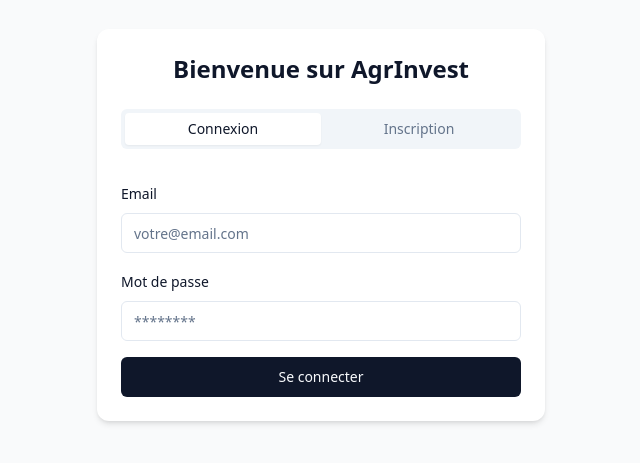
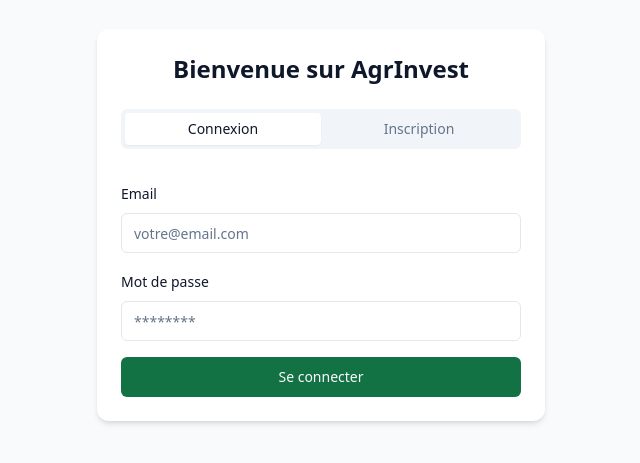
Before and after one commit to lounaagency/maintsovola, a React (Vite) app: page /auth in a window 1280 px wide. Shown: the part 175-638 px from the top of the page, without its empty margins (319-959 px from the left). Built offline with nearby package versions, Linux system fonts and the light colour scheme.

Commit message:
Add Maintso Vola color
Add the Maintso Vola color to the color palette.

```diff
--- a/src/index.css
+++ b/src/index.css
@@ -20,7 +20,7 @@
     --card: 0 0% 100%;
     --card-foreground: 222.2 47.4% 11.2%;
 
-    --primary: 222.2 47.4% 11.2%;
+    --primary: 151 72% 26%; /* Maintso Vola green - derived from #13764A */
     --primary-foreground: 210 40% 98%;
 
     --secondary: 210 40% 96.1%;
@@ -32,7 +32,7 @@
     --destructive: 0 92% 63%;
     --destructive-foreground: 210 40% 98%;
 
-    --ring: 215 20.2% 65.1%;
+    --ring: 151 72% 26%; /* Match primary color */
 
     --radius: 0.5rem;
   }
@@ -56,7 +56,7 @@
     --card: 224 71% 4%;
     --card-foreground: 213 31% 91%;
 
-    --primary: 210 40% 98%;
+    --primary: 151 72% 26%; /* Maintso Vola green - derived from #13764A */
     --primary-foreground: 222.2 47.4% 1.2%;
 
     --secondary: 222.2 47.4% 11.2%;
@@ -65,7 +65,7 @@
     --destructive: 0 63% 31%;
     --destructive-foreground: 210 40% 98%;
 
-    --ring: 216 34% 17%;
+    --ring: 151 72% 26%; /* Match primary color */
 
     --radius: 0.5rem;
   }
@@ -87,7 +87,7 @@
   }
 
   .bottom-nav-item.active {
-    @apply text-primary;
+    @apply text-maintso; /* Updated to use Maintso color */
   }
 
   .bottom-nav-item .relative {
--- a/src/pages/Settings.tsx
+++ b/src/pages/Settings.tsx
@@ -134,7 +134,7 @@ const Settings: React.FC = () => {
             </div>
 
             <div className="pt-2">
-              <Button type="submit" className="w-full" disabled={saving}>
+              <Button type="submit" className="w-full bg-maintso hover:bg-maintso-600" disabled={saving}>
                 {saving ? "Saving..." : "Save Changes"}
               </Button>
             </div>
@@ -155,27 +155,27 @@ const Settings: React.FC = () => {
             <h3 className="text-sm font-medium text-gray-500">{group.title}</h3>
 
             <div className="space-y-1">
-              {group.items.map((item) => (
+              {group.items.map((settingItem) => (
                 <motion.div
-                  key={item.label}
+                  key={settingItem.label}
                   variants={item}
                   whileTap={{ scale: 0.98 }}
-                  onClick={item.action}
+                  onClick={settingItem.action}
                   className="flex items-center justify-between p-3 rounded-lg hover:bg-gray-50 cursor-pointer transition-colors"
                 >
                   <div className="flex items-center">
-                    <item.icon
+                    <settingItem.icon
                       size={18}
-                      className={item.danger ? "text-red-500" : "text-gray-500"}
+                      className={settingItem.danger ? "text-red-500" : "text-gray-500"}
                     />
                     <span
-                      className={`ml-3 ${item.danger ? "text-red-500" : "text-gray-800"}`}
+                      className={`ml-3 ${settingItem.danger ? "text-red-500" : "text-gray-800"}`}
                     >
-                      {item.label}
+                      {settingItem.label}
                     </span>
                   </div>
 
-                  {!item.danger && <ChevronRight size={18} className="text-gray-400" />}
+                  {!settingItem.danger && <ChevronRight size={18} className="text-gray-400" />}
                 </motion.div>
               ))}
             </div>
--- a/tailwind.config.ts
+++ b/tailwind.config.ts
@@ -62,7 +62,21 @@ export default {
 					'accent-foreground': 'hsl(var(--sidebar-accent-foreground))',
 					border: 'hsl(var(--sidebar-border))',
 					ring: 'hsl(var(--sidebar-ring))'
-				}
+				},
+				maintso: {
+					DEFAULT: '#13764A',
+					50: '#E6F2EC',
+					100: '#C4E0D0',
+					200: '#91C4A8',
+					300: '#5EA880',
+					400: '#349460',
+					500: '#13764A', // Main Maintso Vola color
+					600: '#106840',
+					700: '#0D5A36',
+					800: '#0A4C2C',
+					900: '#073E22',
+					foreground: '#FFFFFF'
+				},
 			},
 			borderRadius: {
 				lg: 'var(--radius)',
```
